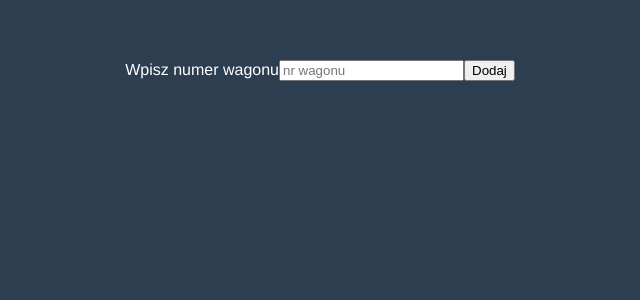
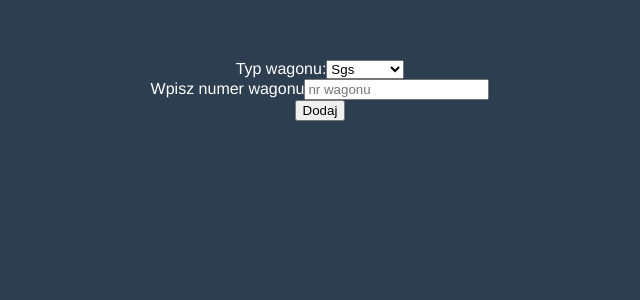
Before and after one commit to yakuza16/elp, a Vue app: page / in a window 1280 px wide. Shown: the top 300 px of the page, without its empty margins (320-960 px from the left). Built offline with nearby package versions, Linux system fonts and the light colour scheme.

Commit message:
adding wagontype

```diff
--- a/src/components/AddWagon.vue
+++ b/src/components/AddWagon.vue
@@ -1,17 +1,28 @@
 <template>
   <div class="flex justify-start space-x-4 place-items-center">
+    <div class="border-2 flex space-x-6">
+      <label for="type">Typ wagonu:</label>
+      <select ref="type" id="type" class="text-black">
+        <option value="kgns">Kgns</option>
+        <option value="sgs" selected>Sgs</option>
+        <option value="sggrss">Sggrss</option>
+        <option value="rgmms">Rgmms</option>
+        <option value="sdgmnss">Sdgmnss</option>
+      </select>
+    </div>
+    <div class="border-2 flex place-items-center space-x-6">
       <label for="wagon">Wpisz numer wagonu</label>
       <input
-      @change="wrongNumber = false"
+        @input="wrongNumber = false"
         @keyup.enter="addWagon"
         class="text-black h-12 text-lg placeholder-gray-400"
-      type="number"
+        maxlength="12"
         id="wagon"
         ref="wagonInput"
-      maxlength="12"
         placeholder="nr wagonu"
       />
-    <button @click="addWagon">Dodaj</button>
+    </div>
+    <button class="rounded-lg border-2 px-4" @click="addWagon">Dodaj</button>
     <span class="text-red-400" v-show="wrongNumber"
       >Wpisałeś za krótki nr wagonu lub próbujesz dodać ponownie ten sam
       wagon</span
@@ -25,9 +36,15 @@
         :key="index"
       >
         <span>Nr:{{ index + 1 }}</span>
+        <span>Typ: {{ wagon.wagonType }}</span>
 
-        {{ wagon.wagon }}
-        <button class="text-red-400" @click="deleteWagon(index)">Usuń</button>
+        {{ wagon.wagonNumber }}
+        <button
+          class="rounded-lg border-2 px-4 text-red-400"
+          @click="deleteWagon(index)"
+        >
+          Usuń
+        </button>
       </li>
     </ul>
   </div>
@@ -48,6 +65,7 @@ export default {
   methods: {
     addWagon() {
       const wagonNumber = this.$refs.wagonInput.value;
+      const wagonType = this.$refs.type.value;
       const wagonNormalLength = 12;
 
       if (
@@ -55,10 +73,12 @@ export default {
         this.wagons.some(({ wagon }) => (wagon === wagonNumber ? true : false))
       ) {
         this.wrongNumber = true;
+        console.log(this.$refs.type.value);
         return;
       } else {
-        this.wagons.push({ wagon: wagonNumber });
+        this.wagons.push({ wagonNumber, wagonType });
         this.$refs.wagonInput.value = "";
+        console.log(this.wagons);
       }
     },
     deleteWagon(id) {
```
Lines whose indentation alone changed are shown as unchanged.
